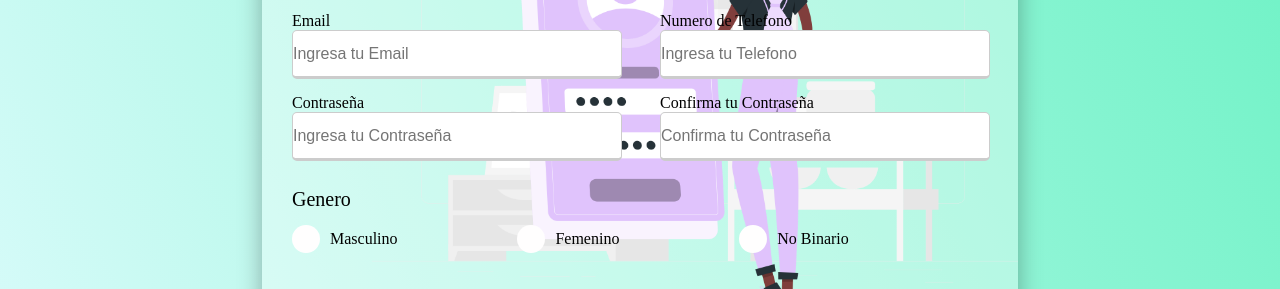
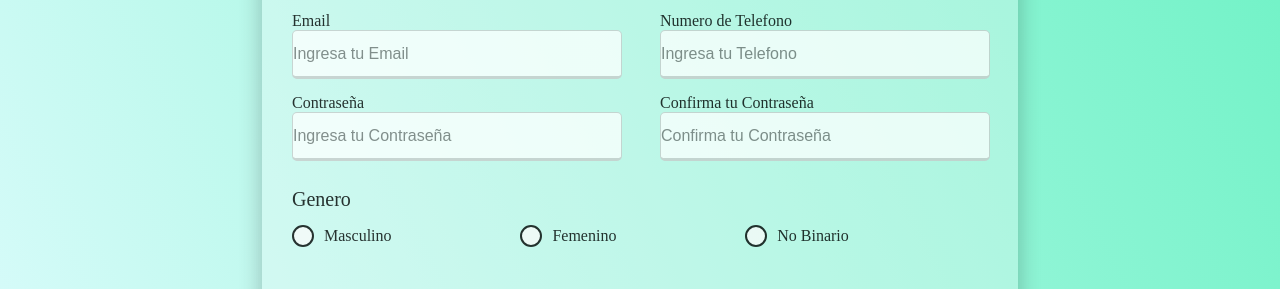
Before and after one commit to lautaro1137/intregrado-landing, a plain HTML site: page Registro.html in a window 1280 px wide. Shown: the part 495-784 px from the top of the page. Drawn offline with Linux system fonts and the light colour scheme.

Commit message:
corte-final

```diff
--- a/Registro.css
+++ b/Registro.css
@@ -9,16 +9,15 @@ html body {
   justify-content: center;
   align-items: center;
   padding: 10px;
-  background-color: #7bb5f1;
+
+  opacity: 0.8;
   background-image: linear-gradient(62deg, #e2fcff 0%, #62f1bf 100%);
+
+  opacity: 0.8;
 }
 .container {
   width: 100%;
-  background: #ffffff57;
-  background-image: url(/assets/registro.png);
-  background-position: bottom right;
-  background-repeat: no-repeat;
-  background-size: contain;
+  background: #f3f7fa67;
   padding: 25px 30px;
   border-radius: 5px;
   margin: 20%;
@@ -133,18 +132,19 @@ form .gender-details .category {
 .gender-details .category .check {
   height: 18px;
   width: 18px;
-  background: #fffefe;
+  background: #fdfbfb;
+  border: 3px black;
   border-radius: 50%;
   margin-right: 10px;
-  border: 5px solid transparent;
+  border: 2px solid black;
   transition: all 0.4s ease;
   cursor: pointer;
 }
 #check-1:checked ~ .category label .uno,
 #check-2:checked ~ .category label .dos,
 #check-3:checked ~ .category label .tres {
-  border-color: #d9d9d9;
-  background: #8ec5fc;
+  border-color: 2px #000000;
+  background: #389bff;
 }
 
 form input[type="radio"] {
--- a/assets/style.css
+++ b/assets/style.css
@@ -571,10 +571,9 @@ footer {
     top: 65px;
     left: 20%;
     right: 5%;
-    width: 100%;
     height: 400%;
     flex-direction: column;
-    background-color: #79e0eea9;
+    background-color: #79e0ee;
     border: 2px solid black;
     border-top: 0;
     border-radius: 0 0 15px 15px;
@@ -695,6 +694,7 @@ footer {
 
   .contact-info {
     background-size: 180px;
+    background: var(--background);
   }
 
   .footer-logo img {
--- a/login.css
+++ b/login.css
@@ -13,17 +13,21 @@ body {
   width: 100%;
   background-color: #7bb5f1;
   background-image: linear-gradient(62deg, #e2fcff 0%, #62f1bf 100%);
+
+  background-position: bottom right;
+  background-repeat: no-repeat;
+  background-size: contain;
   font-family: "Nunito", sans-serif;
 }
 
 .container {
   width: 100%;
   height: 80%;
-  background: #ffffff57;
-  background-image: url(/assets/Reset\ password-bro.png);
+  background: #ffffffab;
+  /* background-image: url(/assets/Reset\ password-bro.png);
   background-position: bottom right;
   background-repeat: no-repeat;
-  background-size: contain;
+  background-size: contain; */
   padding: 25px 30px;
   border-radius: 5px;
   margin: 20%;
@@ -152,16 +156,14 @@ body {
 
 .registrar {
   display: flex;
-  justify-content: start;
+  justify-content: center;
   align-items: center;
   margin-top: 18px;
-  margin-left: 50px;
   gap: 20px;
 }
 .container .option {
   font-size: 14px;
   text-align: center;
-  margin-left: 5%;
 }
 
 .option h2 {
@@ -175,7 +177,7 @@ body {
   display: block;
   width: 50%;
   height: 40px;
-
+  text-align: center;
   font-size: 15px;
   text-decoration: none;
   padding-left: 30px;
```
